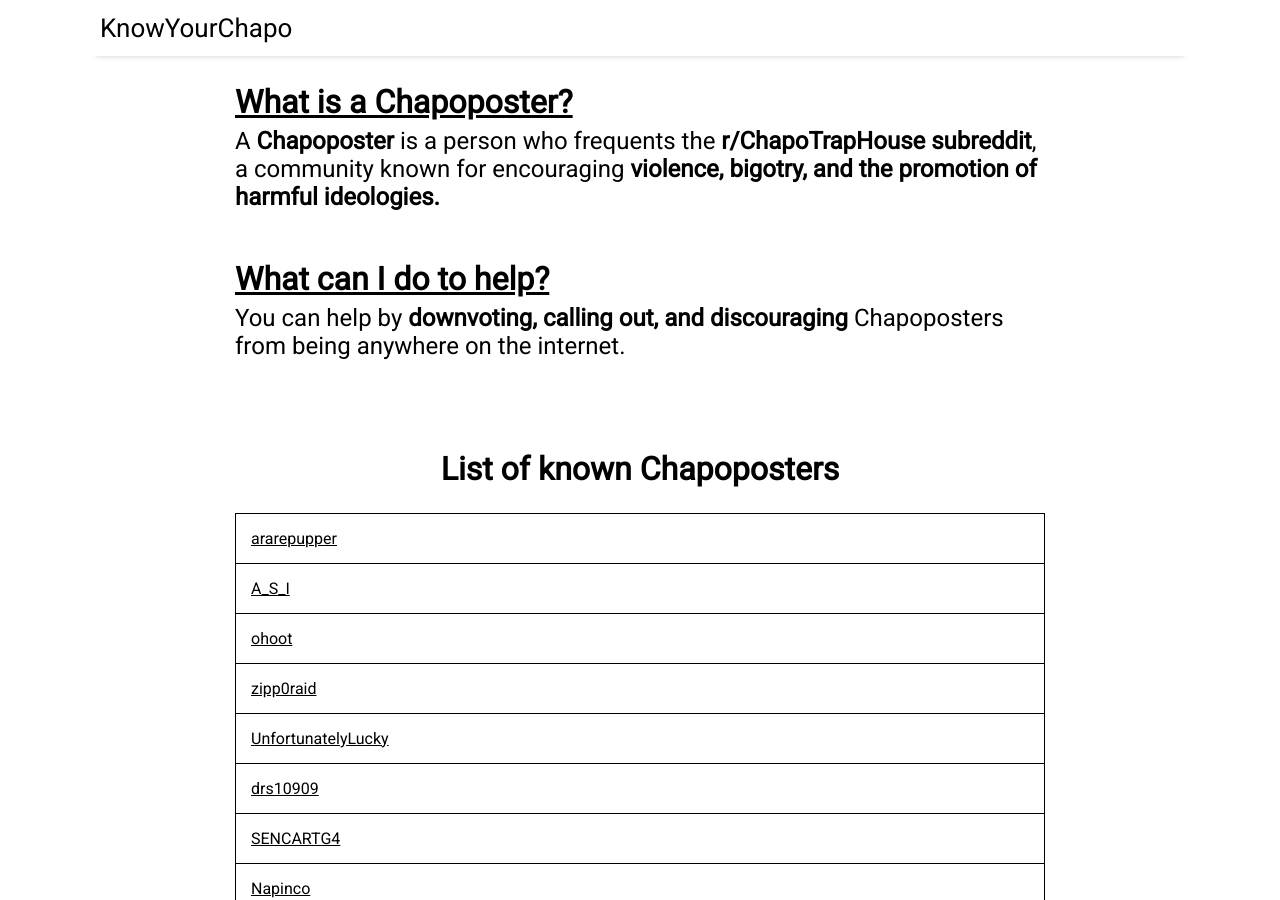
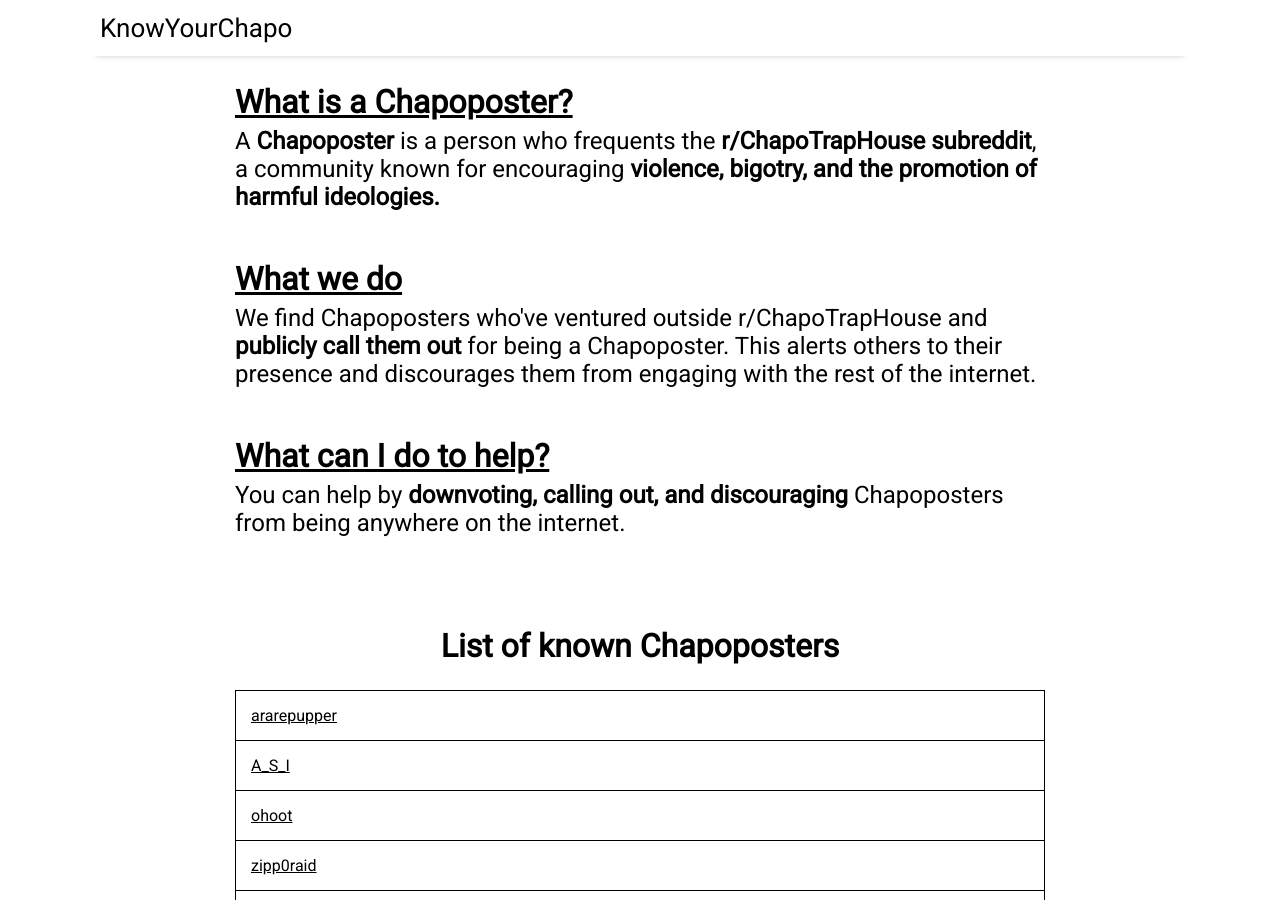
Before and after one commit to KnowYourChapo/KnowYourChapo.github.io, a Jekyll site: the page built from index.md, in a window 1280 px wide and 900 px high, scrolled down 684 px. Built offline with Jekyll 4.4.1, drawn with Linux system fonts in a browser that asks for light colours; nearby versions of some CDN libraries; the list of posts is cut into pages by our own code.

Commit message:
new posters

```diff
--- a/index.md
+++ b/index.md
@@ -23,6 +23,10 @@ KnowYourChapo is a 501(c)(3) organization dedicated to the detecting, indexing,
 <br><br>
 <h1><u>What is a Chapoposter?</u></h1>
 A <b>Chapoposter</b> is a person who frequents the <b>r/ChapoTrapHouse subreddit</b>, a community known for encouraging <b>violence, bigotry, and the promotion of harmful ideologies.</b>
+
+<br><br>
+<h1><u>What we do</u></h1>
+We find Chapoposters who've ventured outside r/ChapoTrapHouse and <b>publicly call them out</b> for being a Chapoposter. This alerts others to their presence and discourages them from engaging with the rest of the internet.
 
 <br><br>
 <h1><u>What can I do to help?</u></h1>
```
